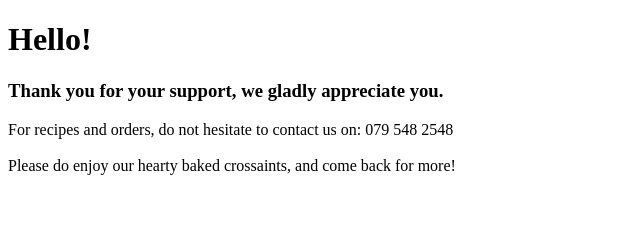
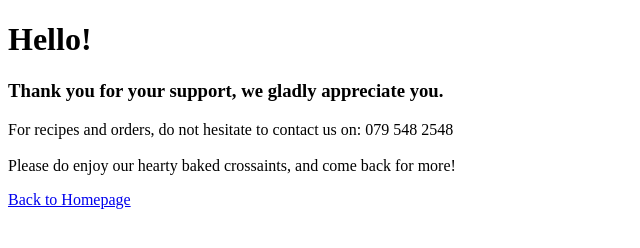
Before and after one commit to Ayanda295/Crossaint, a plain HTML site: page contact.html in a window 1280 px wide. Shown: the whole page, without its empty margins (0-640 px from the left). Drawn offline with Linux system fonts and the light colour scheme.

Commit message:
fixing code

```diff
--- a/contact.html
+++ b/contact.html
@@ -14,5 +14,6 @@
     </h3>
     <p>For recipes and orders, do not hesitate to contact us on: 079 548 2548 <br />
     <br /> Please do enjoy our hearty baked crossaints, and come back for more!</p>
+    <a href="/index.html">Back to Homepage</a>
 </body>
 </html>
--- a/src/styles.css
+++ b/src/styles.css
@@ -1,6 +1,3 @@
 .container {
     background: violet;
 }
-@media () {
-
-}
```
